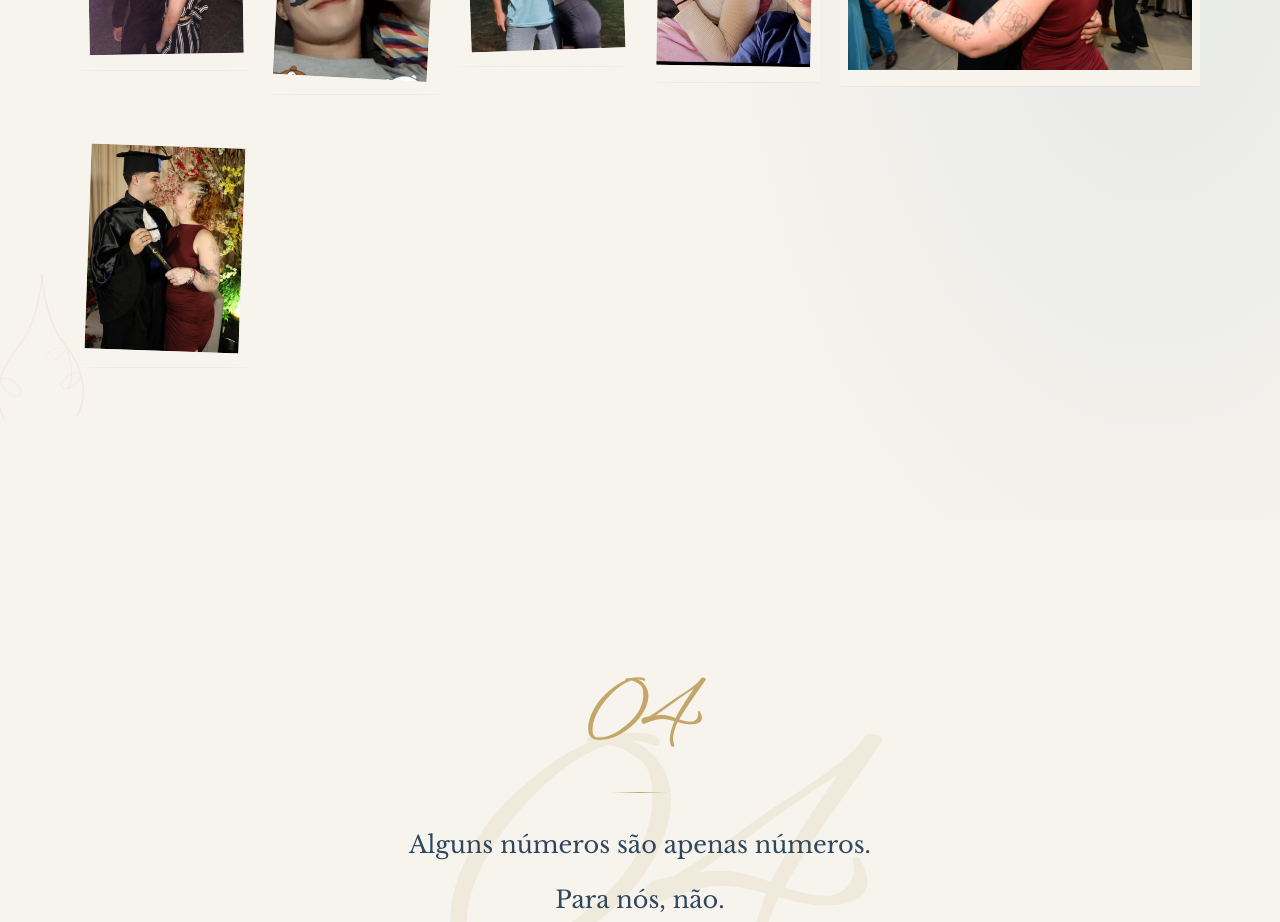
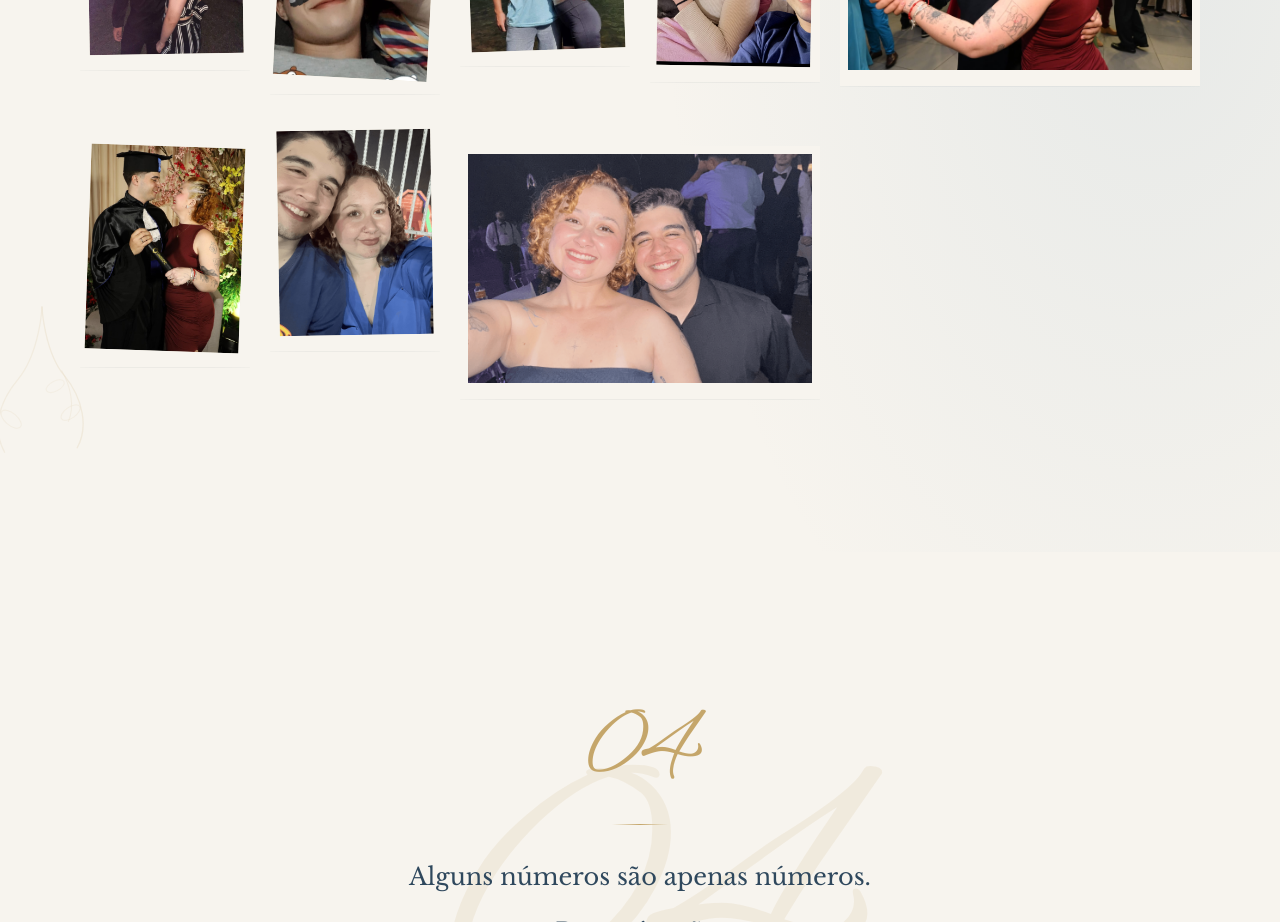
Before and after one commit to Eduardochimchek/eduardo-e-amabile-wedding, a Next.js app: page / in a window 1280 px wide. Shown: the part 6380-7302 px from the top of the page. Built offline with nearby package versions, Linux system fonts and the light colour scheme; no server answers.

Commit message:
feat: add 2 more couple photos to the collage (converted from HEIC)

```diff
--- a/src/data/story.ts
+++ b/src/data/story.ts
@@ -111,6 +111,8 @@ export const collagePhotos: { src: string; width: number; height: number }[] = [
   { src: "/images/couple/couple-42.jpg", width: 1080, height: 1500 },
   { src: "/images/couple/couple-43.jpg", width: 1500, height: 998 },
   { src: "/images/couple/couple-44.jpg", width: 999, height: 1500 },
+  { src: "/images/couple/couple-45.png", width: 1600, height: 1200 },
+  { src: "/images/couple/couple-46.png", width: 1600, height: 1200 },
 ];
 
 /**
```
Also changed, not shown: public/images/couple/couple-45.png (added), public/images/couple/couple-46.png (added).
